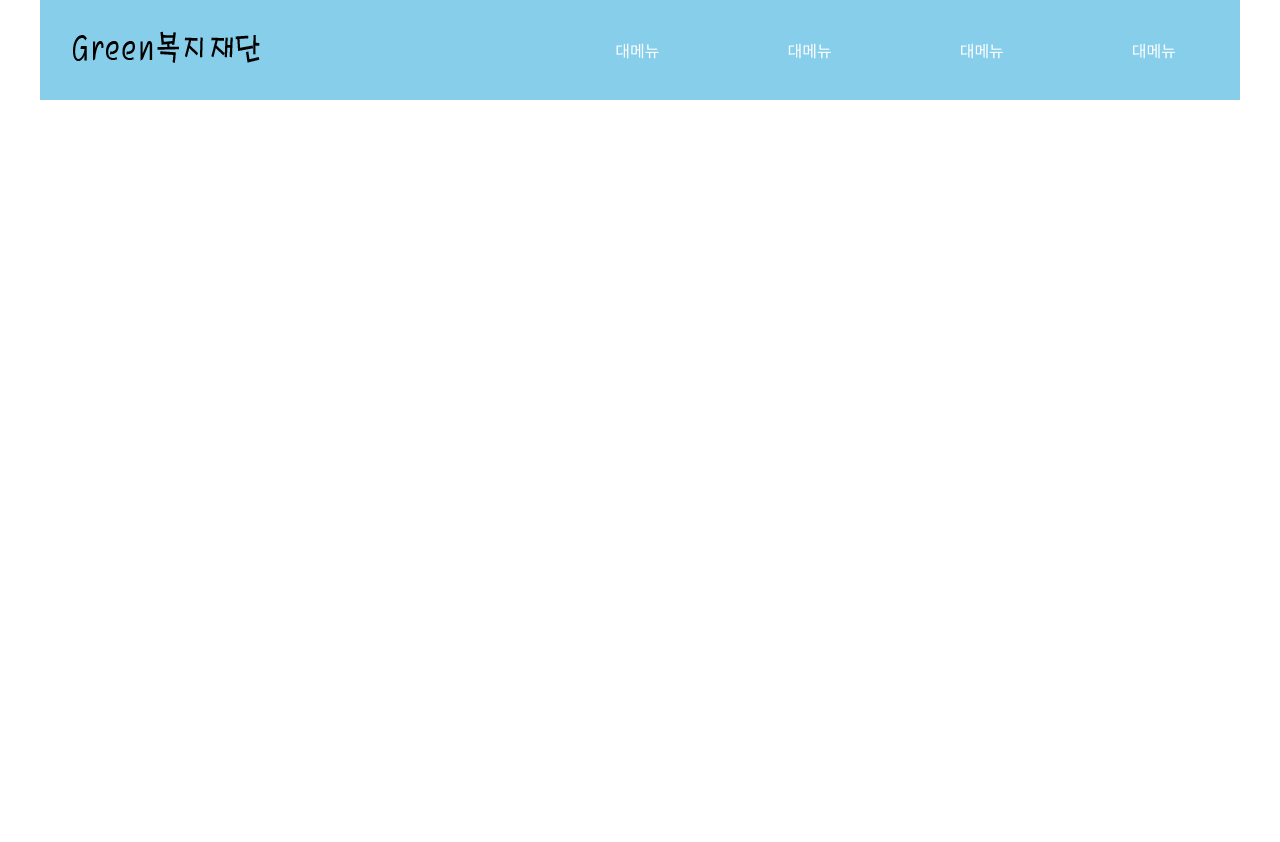
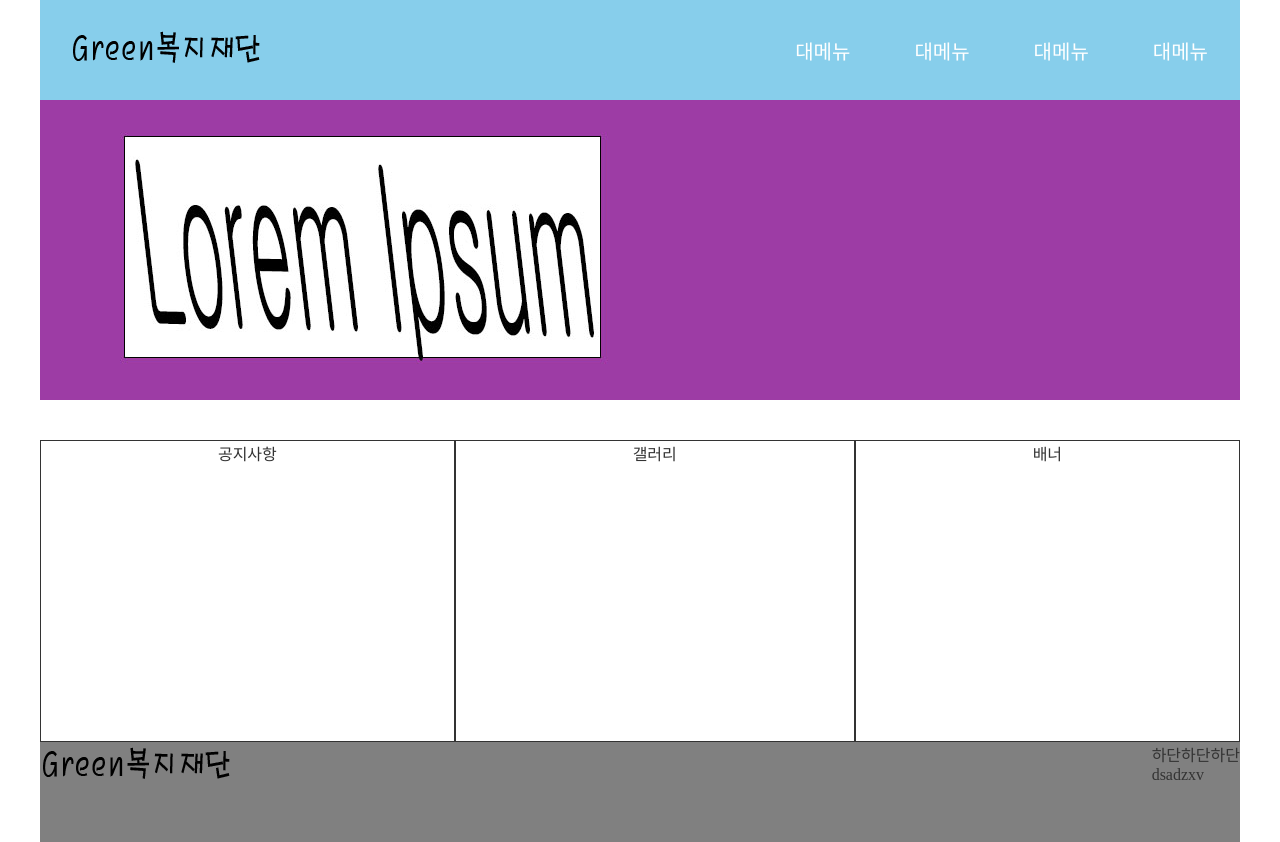
Before and after one commit to snb2323/web_ABC, a plain HTML site: page index.html in a window 1280 px wide. Before the commit the page ends 800 px from the top, so only its background shows below. Drawn offline with Linux system fonts and the light colour scheme.

Commit message:
A형수정

```diff
--- a/css/web.css
+++ b/css/web.css
@@ -3,6 +3,18 @@
     padding: 0;
     color: #333;
     text-decoration: none;
+}
+
+.h100 {
+    height: 100px;
+}
+
+.h200 {
+    height: 200px;
+}
+
+.h300 {
+    height: 300px;
 }
 
 a {
@@ -96,19 +108,37 @@ footer {
 }
 
 #gnb>li>a {
-    font-size: 1rem;
+    font-size: 20px;
+    display: block;
+    padding: 10 30px;
+    z-index: 9999;
 
-    display: block;
-    padding: 10px 2rem;
 }
 
 #gnb ul {
     top: 100%;
+    border: 1px solid transparent;
     line-height: 2;
     left: 0;
     right: 0;
-    bottom: 0;
-    text-align: center;
+    text-indent: 2rem;
+    overflow: hidden;
+    transition: 0.5s;
+    max-height: 0;
+
+}
 
 
+#gnb li:hover ul {
+    max-height: 180px;
+    border: #222;
+    background-color: #666;
+
 }
+
+#threeBanner>div {
+    flex-grow: 1;
+    border: 1px solid;
+    height: 300px;
+    text-align: center;
+}
--- a/index.html
+++ b/index.html
@@ -11,7 +11,7 @@
 <body>
     <!-- .container>header#hd+#swiper+#threeBanner+footer#fd -->
     <div class="container">
-        <header id="hd" class="d-flex jcd aic">
+        <header id="hd" class="d-flex jcd aic h100">
             <h1><a href=""><img src="./img/logo.png" alt="로고"></a></h1>
             <ul id="gnb" class="d-flex aic jcd">
                 <li class="position-rel">
@@ -56,9 +56,38 @@
                 </li>
             </ul>
         </header>
-        <div id="swiper"></div>
-        <div id="threeBanner"></div>
-        <footer id="ff"></footer>
+        <div id="swiper ofh">
+            <div class="swiper-wrap d flex ">
+                <div class="swiper-slide">
+                    <img src="./img/b0.jpg" alt="">
+                </div>
+                <div class="swiper-slide">
+                    <img src="" alt="">
+                </div>
+                <div class="swiper-slide">
+                    <img src="" alt="">
+                </div>
+            </div>
+        </div>
+        <div id="threeBanner" class="d-flex">
+            <div class="tabs">공지사항</div>
+            <div>갤러리</div>
+            <div>배너</div>
+        </div>
+        <footer id="fd" class="d-flex jcb h100">
+            <h2>
+                <a href=""><img src="img/logo.png" alt=""></a>
+            </h2>
+            <div>
+                <ul class="d-flex ">
+                    <li>하단</li>
+                    <li>하단</li>
+                    <li>하단</li>
+                </ul>
+
+                <p>dsadzxv</p>
+            </div>
+        </footer>
     </div>
 
 </body>
```
